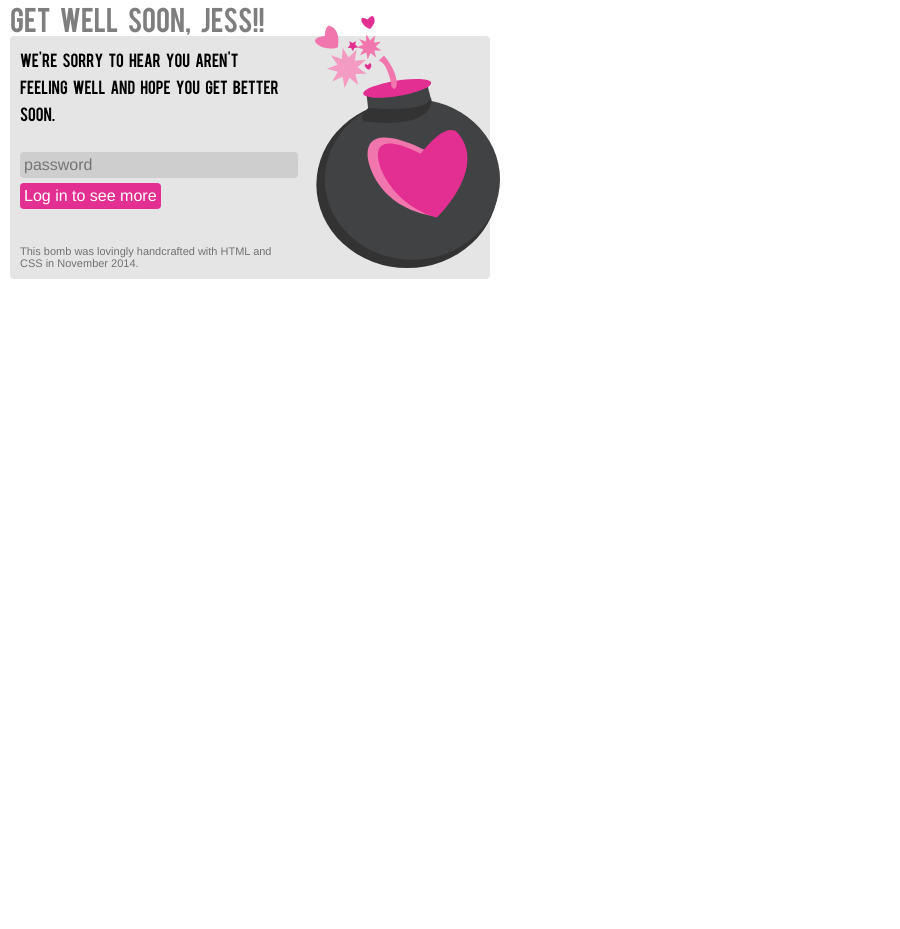
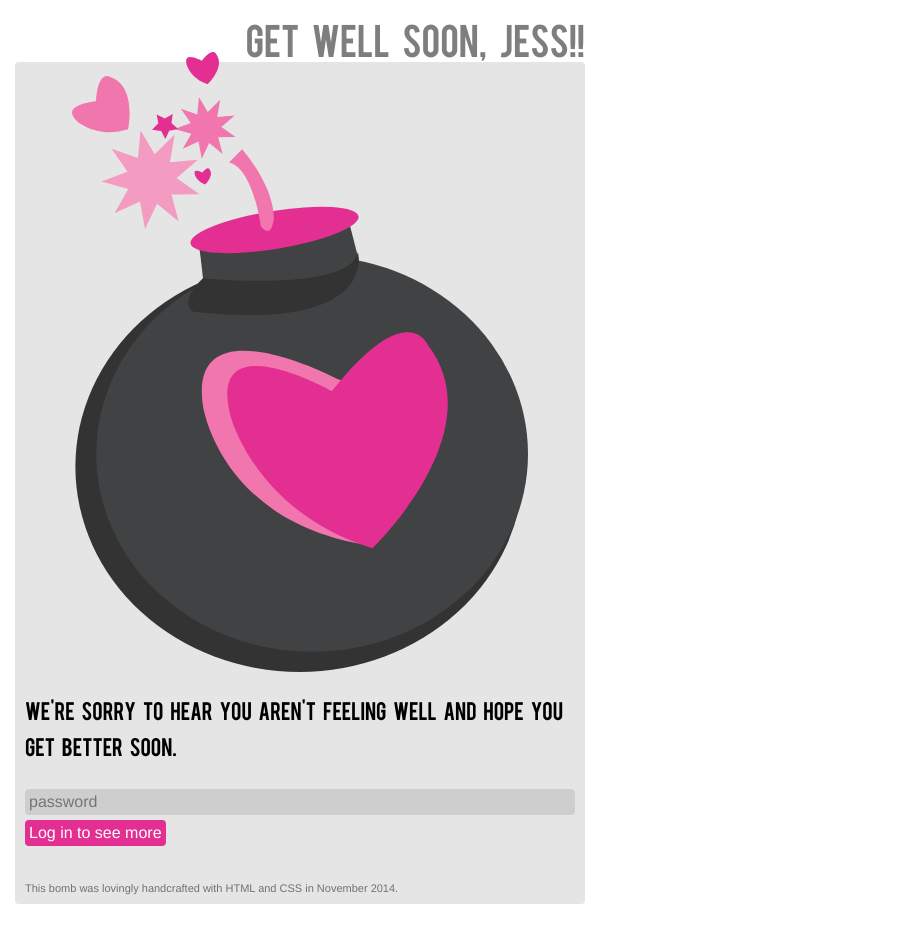
Before and after one commit to ChuckMo1019/get-well-soon-jess, a website: page static/index.html in a window 600 px wide. Shown: the whole page, 900 px wide, since content can reach past the window. Before the commit the page ends 900 px from the top, so only its background shows below. Drawn offline with Linux system fonts and the light colour scheme.

Commit message:
better responsive layout.

```diff
--- a/static/styles.css
+++ b/static/styles.css
@@ -13,38 +13,40 @@
   font-style: normal;
 }
 
-body, html {
-  margin: 0;
-  width: 900px;
-  height: 900px;
+html {
+  margin: 15px;
+}
+
+* {
+  -moz-box-sizing: border-box;
+  -webkit-box-sizing: border-box;
+  box-sizing: border-box;
 }
 
 body {
+  max-width: 900px;
+  margin: 0 auto;
   -webkit-text-size-adjust: none;
 }
 
 header {
-  text-align: left;
+  text-align: right;
 }
 
 section {
   position: relative;
 }
 
-img.lovebomb {
-  position: absolute;
-}
-
 @media screen {
   div.content {
-    margin-left: 10px;
-    width: 480px;
+    width: 100%;
   }
 
   img.lovebomb {
-    width:185px;
-    top: -20px;
-    right: -10px;
+    position: absolute;
+    width:50%;
+    top: -18px;
+    right: -8px;
   }
 
   header {
@@ -66,7 +68,7 @@ img.lovebomb {
   }
 
   p.big, aside, .container {
-    width: 270px;
+    width: 50%;
   }
 
   aside {
@@ -74,3 +76,29 @@ img.lovebomb {
     padding: 10px;
   }
 }
+
+@media screen and (min-width: 400px) {
+  header {
+    font-size: 36px;
+  }
+
+  p.big {
+    font-size: 20px;
+    line-height: 36px;
+  }
+}
+
+@media screen and (max-width: 600px) {
+  img.lovebomb {
+    position: relative;
+    display: block;
+    width:80%;
+    margin: 0 auto;
+    top: -10px;
+    left: 0;
+  }
+
+  p.big, aside, .container {
+    width: 100%;
+  }
+}
```
